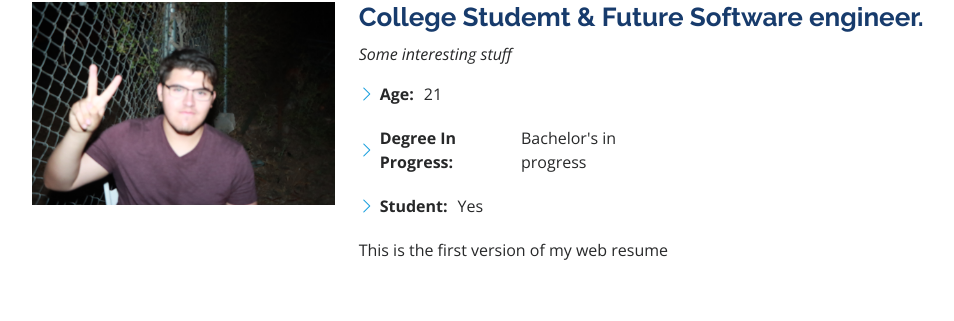
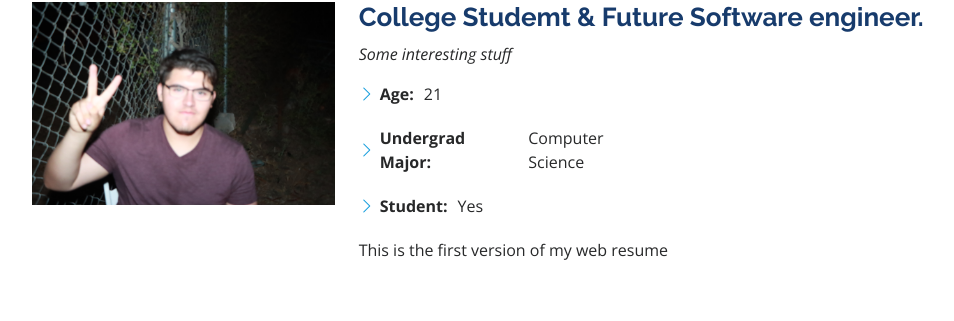
Before and after one commit to K0rnak/My-Resume, a Flask app: page / in a window 1280 px wide. Shown: the part 990-1311 px from the top of the page, without its empty margins (280-1234 px from the left). Run offline with Flask 2, Linux system fonts and the light colour scheme; some libraries are stand-ins or nearby versions.

Commit message:
Fixed Format errors

```diff
--- a/templates/index.html
+++ b/templates/index.html
@@ -101,7 +101,7 @@
               <div class="col-lg-6">
                 <ul>
                   <li><i class="bi bi-chevron-right"></i> <strong>Age:</strong> <span>21</span></li>
-                  <li><i class="bi bi-chevron-right"></i> <strong>Degree In Progress:</strong> <span>Bachelor's in progress</span></li>
+                  <li><i class="bi bi-chevron-right"></i> <strong>Undergrad Major:</strong> <span>Computer Science</span></li>
                   <li><i class="bi bi-chevron-right"></i> <strong>Student:</strong> <span>Yes</span></li>
 
 
```
